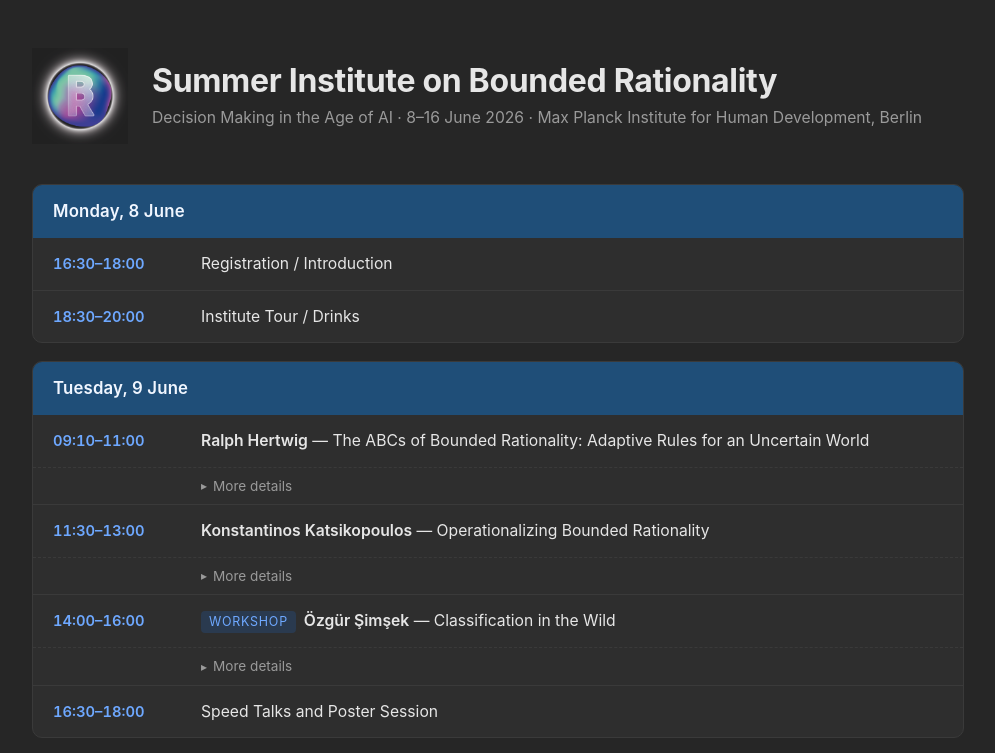
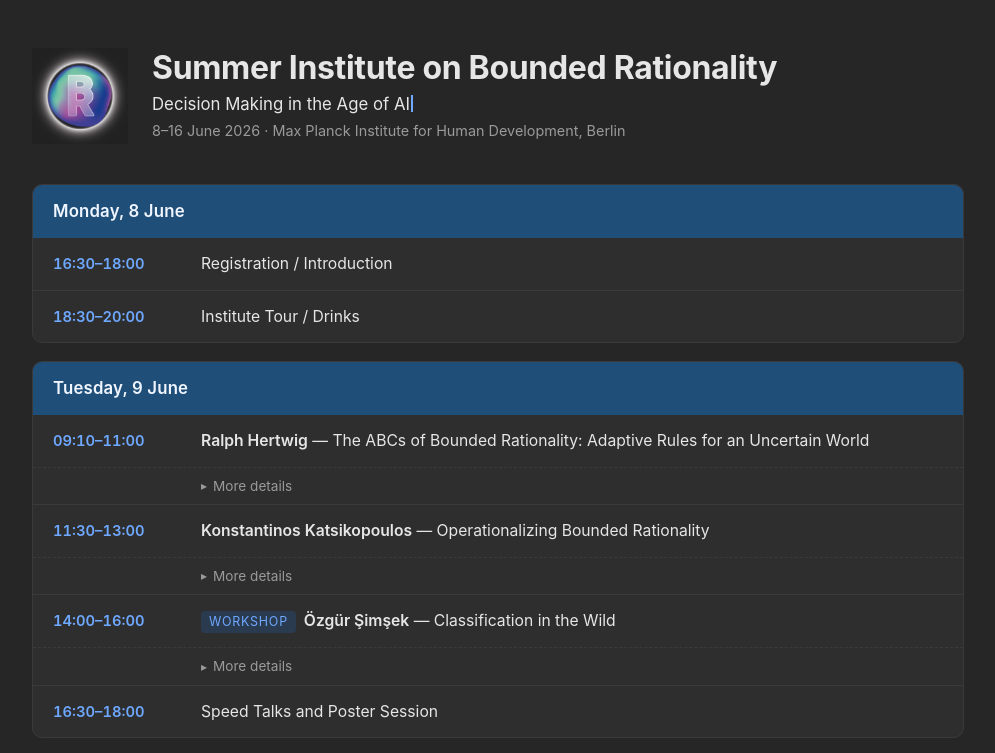
Before and after one commit to valentinkm/SIBR26, a plain HTML site: page index.html in a window 1280 px wide. Shown: the top 753 px of the page, without its empty margins (142-1137 px from the left). Drawn offline with Linux system fonts and the light colour scheme.

Commit message:
Add autocomplete-style typewriter loop on subtitle

```diff
--- a/index.html
+++ b/index.html
@@ -43,7 +43,33 @@
     letter-spacing: -0.01em;
     line-height: 1.15;
   }
-  .subtitle { color: var(--muted); font-size: 0.98rem; margin: 0; }
+  .subtitle {
+    color: var(--ink);
+    font-size: 1.05rem;
+    margin: 0 0 4px;
+    min-height: 1.4em;
+    line-height: 1.4;
+  }
+  .typewriter {
+    display: inline;
+    white-space: pre;
+  }
+  #typed { color: var(--ink); }
+  #ghost { color: var(--muted); opacity: 0.55; }
+  .cursor {
+    display: inline-block;
+    width: 1.5px;
+    height: 1em;
+    background: var(--accent);
+    vertical-align: -2px;
+    margin: 0 1px;
+    animation: blink 1s steps(1, end) infinite;
+  }
+  @keyframes blink {
+    0%, 50% { opacity: 1; }
+    50.01%, 100% { opacity: 0; }
+  }
+  .meta { color: var(--muted); font-size: 0.9rem; margin: 0; }
   @media (max-width: 560px) {
     header.intro { gap: 16px; }
     header.intro .logo { width: 64px; height: 64px; }
@@ -214,7 +240,8 @@
     <img class="logo" src="logo.png" alt="SIBR 2026 logo">
     <div class="titles">
       <h1>Summer Institute on Bounded Rationality</h1>
-      <p class="subtitle">Decision Making in the Age of AI · 8–16 June 2026 · Max Planck Institute for Human Development, Berlin</p>
+      <p class="subtitle"><span class="typewriter"><span id="typed"></span><span class="cursor"></span><span id="ghost"></span></span></p>
+      <p class="meta">8–16 June 2026 · Max Planck Institute for Human Development, Berlin</p>
     </div>
   </header>
 
@@ -560,5 +587,41 @@
 
   <footer>SIBR 2026 · Max Planck Institute for Human Development</footer>
 </div>
+<script>
+(function () {
+  const FULL = "Decision Making in the Age of AI";
+  const typed = document.getElementById('typed');
+  const ghost = document.getElementById('ghost');
+  if (!typed || !ghost) return;
+
+  const TYPE_MIN = 55, TYPE_JITTER = 70;
+  const HOLD_AFTER_TYPED = 2400;
+  const HOLD_BEFORE_RESTART = 700;
+
+  function setState(i) {
+    typed.textContent = FULL.slice(0, i);
+    ghost.textContent = FULL.slice(i);
+  }
+
+  function typeLoop() {
+    let i = 0;
+    setState(0);
+    function step() {
+      if (i < FULL.length) {
+        i++;
+        setState(i);
+        setTimeout(step, TYPE_MIN + Math.random() * TYPE_JITTER);
+      } else {
+        setTimeout(() => {
+          setState(0);
+          setTimeout(typeLoop, HOLD_BEFORE_RESTART);
+        }, HOLD_AFTER_TYPED);
+      }
+    }
+    step();
+  }
+  typeLoop();
+})();
+</script>
 </body>
 </html>
```
